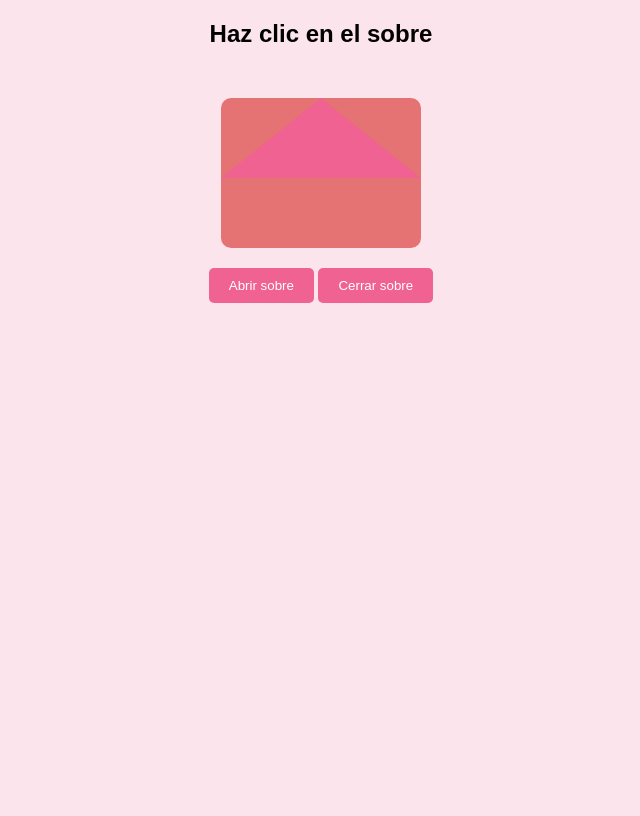
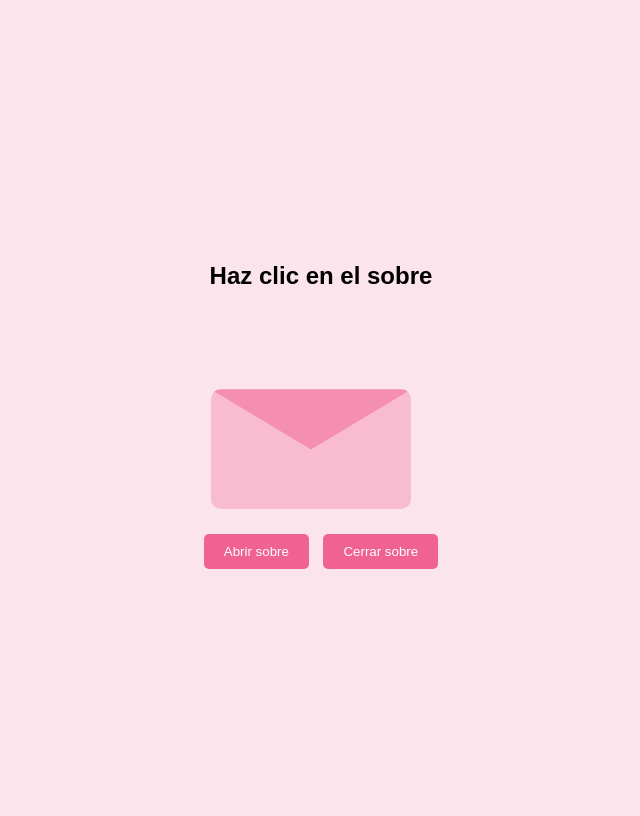
Before and after one commit to Yulysita/I.L.U, a Flask app: page / in a window 1280 px wide. Shown: the whole page, without its empty margins (319-959 px from the left). Before the commit the page ends 303 px from the top, so only its background shows below. Run offline with Flask 3, Linux system fonts and the light colour scheme.

Commit message:
Correción del sobre y animaciones mejoradas

```diff
--- a/templates/index.html
+++ b/templates/index.html
@@ -9,59 +9,79 @@
             text-align: center;
             font-family: Arial, sans-serif;
             background-color: #fce4ec;
+            display: flex;
+            flex-direction: column;
+            align-items: center;
+            justify-content: center;
+            height: 100vh;
+            overflow: hidden;
         }
 
         .container {
             position: relative;
-            margin-top: 50px;
+            width: 220px;
+            height: 200px;
         }
 
         .envelope {
-            position: relative;
+            position: absolute;
+            bottom: 0;
             width: 200px;
-            height: 150px;
-            background-color: #e57373;
-            margin: 0 auto;
+            height: 120px;
+            background-color: #f8bbd0; /* Rosa más pálido */
             border-radius: 10px;
-            cursor: pointer;
+            overflow: hidden;
         }
 
         .flap {
             position: absolute;
             top: 0;
-            width: 0;
-            height: 0;
-            border-left: 100px solid transparent;
-            border-right: 100px solid transparent;
-            border-bottom: 80px solid #f06292;
-            transition: transform 0.5s;
+            left: 0;
+            width: 200px;
+            height: 100px;
+            background-color: #f48fb1; /* Color más oscuro */
+            clip-path: polygon(0 0, 100% 0, 50% 60%);
+            transition: transform 0.6s ease-in-out;
+            transform-origin: top;
         }
 
         .letter {
             position: absolute;
-            top: 80px;
+            bottom: 10px;
+            left: 10px;
             width: 180px;
             height: 100px;
             background-color: white;
             text-align: center;
-            padding-top: 20px;
+            padding: 20px;
             font-size: 14px;
             font-weight: bold;
             opacity: 0;
-            transition: opacity 0.5s;
+            transform: translateY(30px);
+            transition: transform 0.6s ease-in-out, opacity 0.6s ease-in-out;
+            border-radius: 5px;
+            box-shadow: 2px 2px 10px rgba(0, 0, 0, 0.2);
+        }
+
+        .hearts {
+            position: absolute;
+            bottom: 0;
+            width: 200px;
+            height: 200px;
+            pointer-events: none;
         }
 
         .heart {
             position: absolute;
             color: red;
             font-size: 20px;
-            animation: floatUp 2s linear infinite;
-            display: none;
+            opacity: 0;
+            animation: floatUp 2s linear forwards;
         }
 
         @keyframes floatUp {
             0% { transform: translateY(0); opacity: 1; }
-            100% { transform: translateY(-50px); opacity: 0; }
+            100% { transform: translateY(-100px); opacity: 0; }
         }
 
         .buttons {
@@ -76,6 +96,7 @@
             cursor: pointer;
             border-radius: 5px;
             transition: background 0.3s;
+            margin: 5px;
         }
 
         .btn:hover {
@@ -101,6 +122,7 @@
         function openEnvelope() {
             document.getElementById("flap").style.transform = "rotateX(180deg)";
             document.getElementById("letter").style.opacity = "1";
+            document.getElementById("letter").style.transform = "translateY(-20px)";
 
             let heartsContainer = document.getElementById("hearts");
             heartsContainer.innerHTML = "";
@@ -108,16 +130,17 @@
                 let heart = document.createElement("div");
                 heart.innerHTML = "❤️";
                 heart.classList.add("heart");
-                heart.style.left = Math.random() * 200 + "px";
-                heart.style.animationDuration = (1 + Math.random()) + "s";
+                heart.style.left = Math.random() * 180 + "px";
+                heart.style.animationDuration = (1.5 + Math.random()) + "s";
                 heartsContainer.appendChild(heart);
-                setTimeout(() => heart.style.display = "block", i * 300);
+                setTimeout(() => heart.style.opacity = "1", i * 300);
             }
         }
 
         function closeEnvelope() {
             document.getElementById("flap").style.transform = "rotateX(0deg)";
             document.getElementById("letter").style.opacity = "0";
+            document.getElementById("letter").style.transform = "translateY(30px)";
             document.getElementById("hearts").innerHTML = "";
         }
     </script>
```
